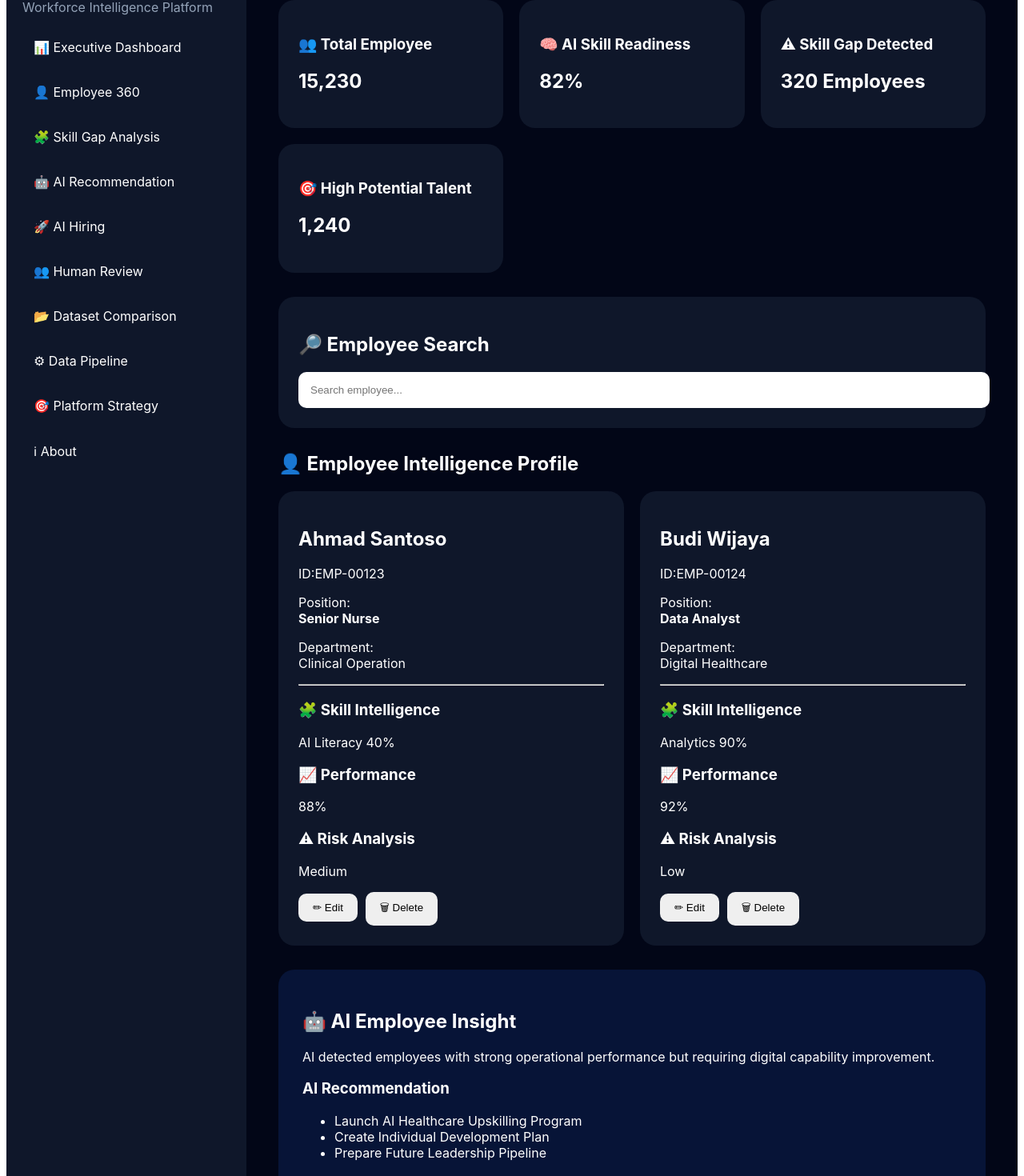
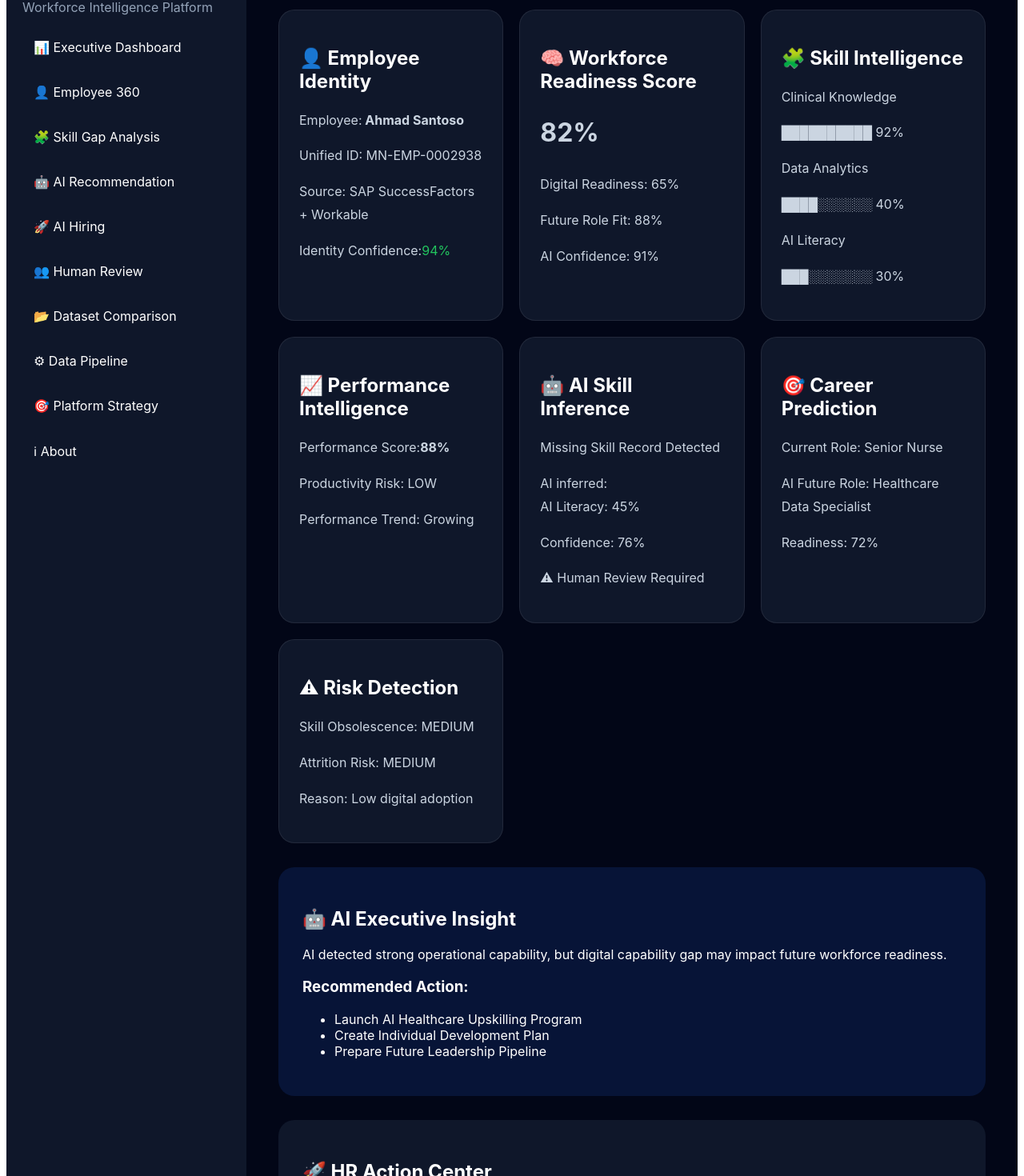
Before and after one commit to alma-98/workforce-intelligence-platform, a React (Vite) app: page /employee-360 in a window 1280 px wide. Shown: the part 169-1639 px from the top of the page at 80% size. Built offline with nearby package versions, Linux system fonts and the light colour scheme.

Commit message:
Redesign Employee 360 as AI workforce intelligence decision product

```diff
--- a/src/pages/Employee360/Employee360.tsx
+++ b/src/pages/Employee360/Employee360.tsx
@@ -1,29 +1,40 @@
-import { useState } from "react";
 import Sidebar from "../../components/Sidebar";
 
+
+const Card=(
+{
+title,
+children
+}:{
+title:string,
+children:any
+})=>(
+<div
+style={{
+background:"#0f172a",
+padding:"25px",
+borderRadius:"20px",
+border:"1px solid rgba(255,255,255,.08)"
+}}
+>
+
+<h2>{title}</h2>
+
+<div
+style={{
+color:"#cbd5e1",
+lineHeight:"1.8"
+}}
+>
+{children}
+</div>
+
+</div>
+)
+
+
+
 export default function Employee360(){
-
-const [employees,setEmployees]=useState([
-{
-id:"EMP-00123",
-name:"Ahmad Santoso",
-role:"Senior Nurse",
-department:"Clinical Operation",
-skill:"AI Literacy 40%",
-performance:"88%",
-risk:"Medium"
-},
-{
-id:"EMP-00124",
-name:"Budi Wijaya",
-role:"Data Analyst",
-department:"Digital Healthcare",
-skill:"Analytics 90%",
-performance:"92%",
-risk:"Low"
-}
-]);
-
 
 return(
 
@@ -36,6 +47,7 @@ color:"#fff",
 fontFamily:"Inter,Arial"
 }}
 >
+
 
 <Sidebar/>
 
@@ -52,185 +64,212 @@ padding:"40px"
 👤 Employee 360
 </h1>
 
+
 <p
 style={{
 color:"#94a3b8",
 fontSize:"18px"
 }}
 >
-Complete employee intelligence profile powered by AI.
+AI Workforce Intelligence Profile powered by employee data,
+skill intelligence and decision AI.
 </p>
 
 
 
-<section className="grid">
 
-
-<Card
-title="👥 Total Employee"
-value="15,230"
-/>
-
-<Card
-title="🧠 AI Skill Readiness"
-value="82%"
-/>
-
-<Card
-title="⚠ Skill Gap Detected"
-value="320 Employees"
-/>
-
-<Card
-title="🎯 High Potential Talent"
-value="1,240"
-/>
-
-
-</section>
-
-
-
-<section
+<div
 style={{
-marginTop:"30px",
-background:"#0f172a",
-padding:"25px",
-borderRadius:"20px"
+display:"grid",
+gridTemplateColumns:"repeat(auto-fit,minmax(250px,1fr))",
+gap:"20px",
+marginTop:"30px"
 }}
 >
 
-<h2>
-🔎 Employee Search
-</h2>
 
+<Card title="👤 Employee Identity">
 
-<input
-placeholder="Search employee..."
-style={{
-width:"100%",
-padding:"15px",
-borderRadius:"10px",
-border:"none"
-}}
-/>
+<p>
+Employee:
+<b> Ahmad Santoso</b>
+</p>
 
+<p>
+Unified ID:
+MN-EMP-0002938
+</p>
 
-</section>
+<p>
+Source:
+SAP SuccessFactors + Workable
+</p>
+
+<p>
+Identity Confidence:
+<span style={{color:"#22c55e"}}>
+94%
+</span>
+</p>
+
+</Card>
 
 
 
 
-<section
-style={{
-marginTop:"30px"
-}}
->
+<Card title="🧠 Workforce Readiness Score">
 
-<h2>
-👤 Employee Intelligence Profile
-</h2>
+<h1>
+82%
+</h1>
+
+<p>
+Digital Readiness: 65%
+</p>
+
+<p>
+Future Role Fit: 88%
+</p>
+
+<p>
+AI Confidence: 91%
+</p>
+
+</Card>
 
 
-<div className="grid">
 
-
-{
-employees.map(emp=>(
-
-<div
-key={emp.id}
-style={{
-background:"#0f172a",
-padding:"25px",
-borderRadius:"20px"
-}}
->
-
-
-<h2>
-{emp.name}
-</h2>
+<Card title="🧩 Skill Intelligence">
 
 <p>
-ID:
-{emp.id}
+Clinical Knowledge
+</p>
+
+<p>
+██████████ 92%
 </p>
 
 
 <p>
-Position:
-<br/>
-<b>{emp.role}</b>
+Data Analytics
+</p>
+
+<p>
+████░░░░░░ 40%
 </p>
 
 
 <p>
-Department:
-<br/>
-{emp.department}
+AI Literacy
 </p>
 
+<p>
+███░░░░░░░ 30%
+</p>
 
-<hr/>
+</Card>
 
 
-<h3>
-🧩 Skill Intelligence
-</h3>
+
+<Card title="📈 Performance Intelligence">
 
 <p>
-{emp.skill}
+Performance Score:
+<b>88%</b>
 </p>
 
-
-<h3>
-📈 Performance
-</h3>
+<p>
+Productivity Risk:
+LOW
+</p>
 
 <p>
-{emp.performance}
+Performance Trend:
+Growing
 </p>
 
+</Card>
 
-<h3>
-⚠ Risk Analysis
-</h3>
+
+
+<Card title="🤖 AI Skill Inference">
 
 <p>
-{emp.risk}
+Missing Skill Record Detected
 </p>
 
+<p>
+AI inferred:
 
-<button>
-✏ Edit
-</button>
+<br/>
+
+AI Literacy:
+45%
+
+</p>
+
+<p>
+Confidence:
+76%
+</p>
+
+<p>
+⚠ Human Review Required
+</p>
+
+</Card>
 
 
-<button
-style={{marginLeft:"10px"}}
-onClick={()=>{
-setEmployees(
-employees.filter(
-x=>x.id!==emp.id
-)
-)
-}}
->
-🗑 Delete
-</button>
+
+<Card title="🎯 Career Prediction">
+
+<p>
+Current Role:
+
+Senior Nurse
+
+</p>
+
+<p>
+AI Future Role:
+
+Healthcare Data Specialist
+
+</p>
+
+<p>
+Readiness:
+
+72%
+
+</p>
+
+</Card>
+
+
+<Card title="⚠ Risk Detection">
+
+<p>
+Skill Obsolescence:
+MEDIUM
+</p>
+
+<p>
+Attrition Risk:
+MEDIUM
+</p>
+
+<p>
+Reason:
+
+Low digital adoption
+
+</p>
+
+</Card>
 
 
 </div>
-
-))
-
-}
-
-
-</div>
-
-</section>
 
 
 
@@ -238,32 +277,43 @@ x=>x.id!==emp.id
 <section
 style={{
 marginTop:"30px",
+background:"rgba(37,99,235,.15)",
 padding:"30px",
-background:"rgba(37,99,235,.15)",
 borderRadius:"20px"
 }}
 >
 
+
 <h2>
-🤖 AI Employee Insight
+🤖 AI Executive Insight
 </h2>
 
 
 <p>
-AI detected employees with strong operational
-performance but requiring digital capability improvement.
+AI detected strong operational capability,
+but digital capability gap may impact future workforce readiness.
 </p>
 
 
 <h3>
-AI Recommendation
+Recommended Action:
 </h3>
 
 
 <ul>
-<li>Launch AI Healthcare Upskilling Program</li>
-<li>Create Individual Development Plan</li>
-<li>Prepare Future Leadership Pipeline</li>
+
+<li>
+Launch AI Healthcare Upskilling Program
+</li>
+
+<li>
+Create Individual Development Plan
+</li>
+
+<li>
+Prepare Future Leadership Pipeline
+</li>
+
 </ul>
 
 
@@ -272,14 +322,16 @@ AI Recommendation
 
 
 
+
 <section
 style={{
 marginTop:"30px",
+background:"#0f172a",
 padding:"30px",
-background:"#0f172a",
 borderRadius:"20px"
 }}
 >
+
 
 <h2>
 🚀 HR Action Center
@@ -287,47 +339,26 @@ borderRadius:"20px"
 
 
 <button>
-+ Add Training
+Assign Training
 </button>
 
+
 <button style={{marginLeft:"10px"}}>
-Update Skill
+Human Review
 </button>
 
+
 <button style={{marginLeft:"10px"}}>
-Recommend Promotion
+Update Skill Profile
 </button>
 
 
 </section>
 
 
-</main>
 
 
-<style>
-{`
-
-.grid{
-
-display:grid;
-grid-template-columns:
-repeat(auto-fit,minmax(240px,1fr));
-gap:20px;
-
-}
-
-button{
-
-padding:10px 18px;
-border-radius:10px;
-border:none;
-cursor:pointer;
-
-}
-
-`}
-</style>
+</main>
 
 
 </div>
@@ -335,39 +366,3 @@ cursor:pointer;
 )
 
 }
-
-
-
-function Card(
-{
-title,
-value
-}:{
-title:string,
-value:string
-}
-){
-
-return(
-
-<div
-style={{
-background:"#0f172a",
-padding:"25px",
-borderRadius:"20px"
-}}
->
-
-<h3>
-{title}
-</h3>
-
-<h1>
-{value}
-</h1>
-
-</div>
-
-)
-
-}
```
